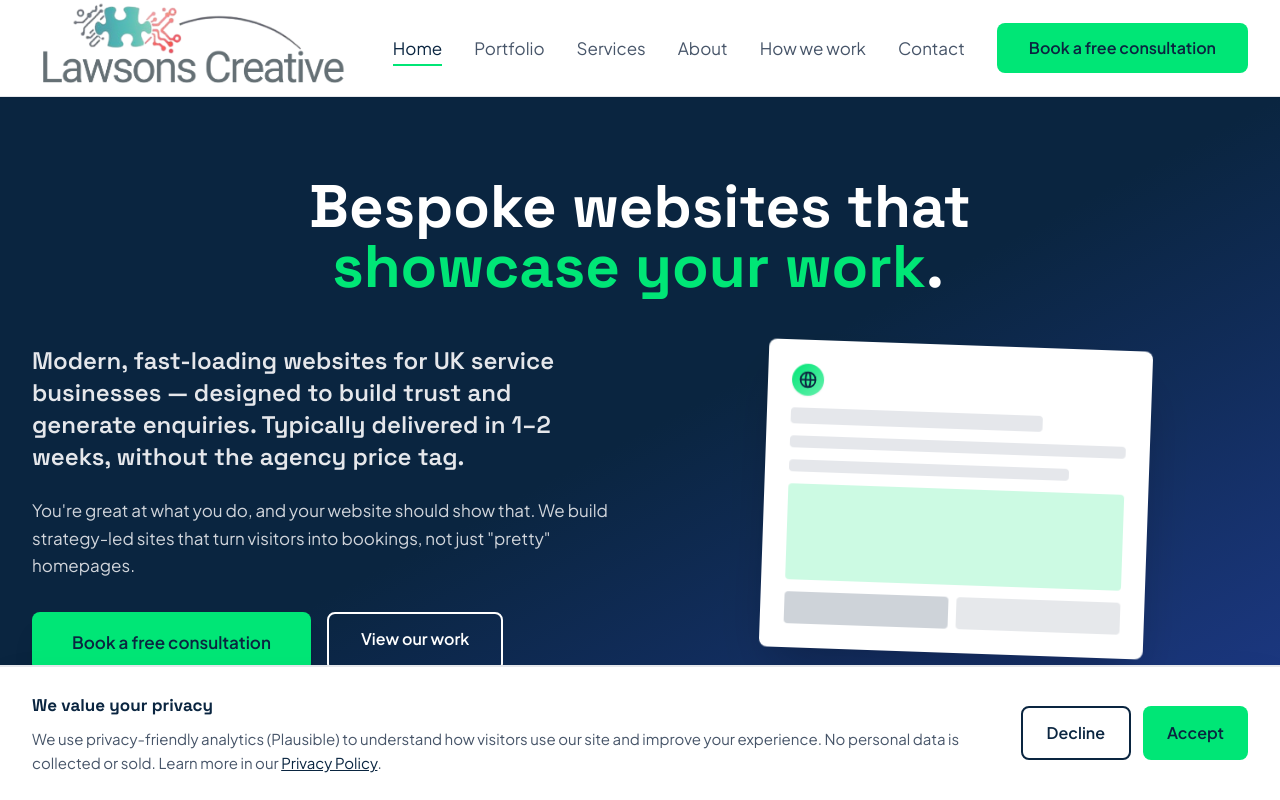
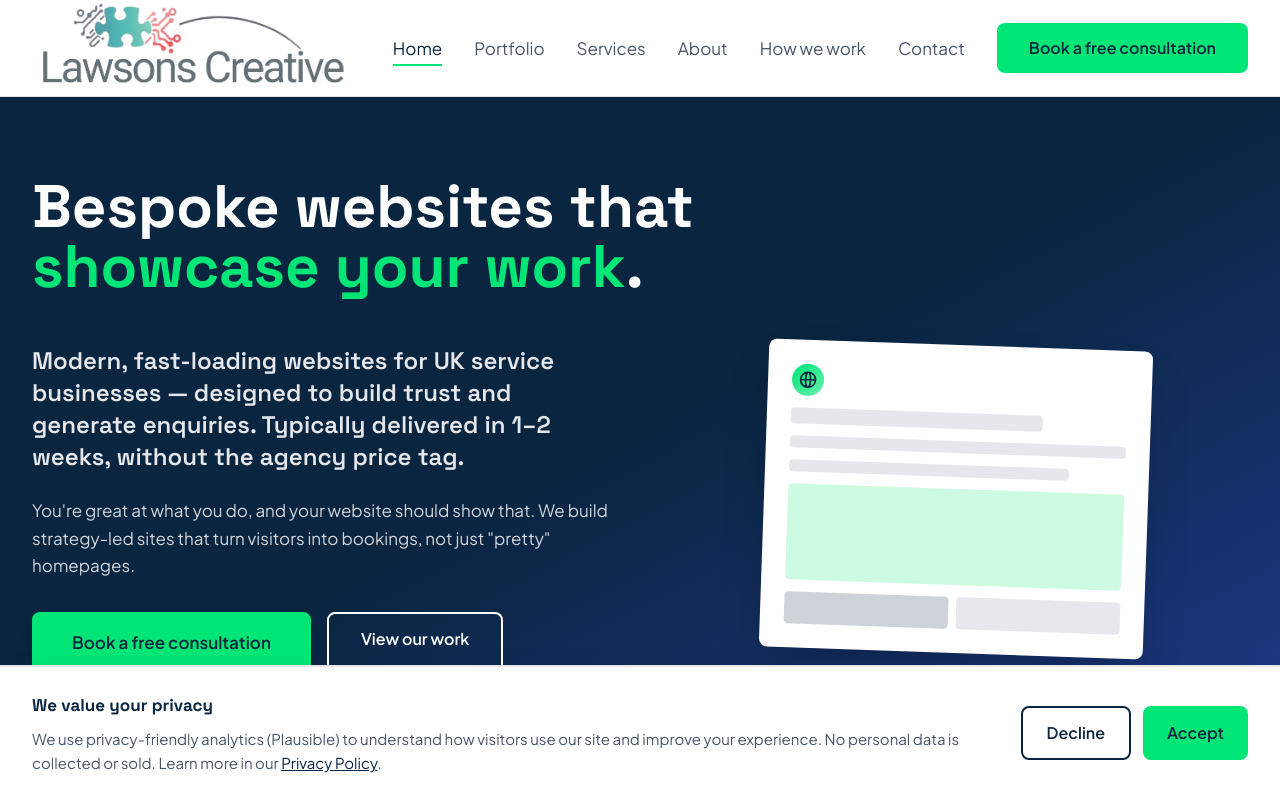
Before and after one commit to lawsonscreative/lawsonscreative-main-site, a Next.js app: page / in a window 1280 px wide. Shown: the top 800 px of the page. Built offline with nearby package versions, Linux system fonts and the light colour scheme.

Commit message:
style: Left align hero headline and typewriter text
🤖 Generated with [Claude Code](https://claude.com/claude-code)

Co-Authored-By: Claude <noreply@anthropic.com>

```diff
--- a/components/Hero.tsx
+++ b/components/Hero.tsx
@@ -21,8 +21,8 @@ export default function Hero() {
   return (
     <section className="relative bg-gradient-to-br from-navy via-navy to-blue-900 text-white overflow-hidden">
       <div className="container-custom pt-12 pb-16 md:pt-16 md:pb-20 lg:pt-20 lg:pb-24">
-        {/* Typing headline - centred, fixed height, independent of layout below */}
-        <h1 className="font-heading font-extrabold text-4xl md:text-5xl lg:text-6xl mb-8 md:mb-10 leading-tight text-white text-center">
+        {/* Typing headline - left aligned, fixed height, independent of layout below */}
+        <h1 className="font-heading font-extrabold text-4xl md:text-5xl lg:text-6xl mb-8 md:mb-10 leading-tight text-white text-left">
           <span className="block">Bespoke websites that</span>
           <span className="block min-h-[3rem] md:min-h-[3.5rem] lg:min-h-[4rem]">
             <span
```
